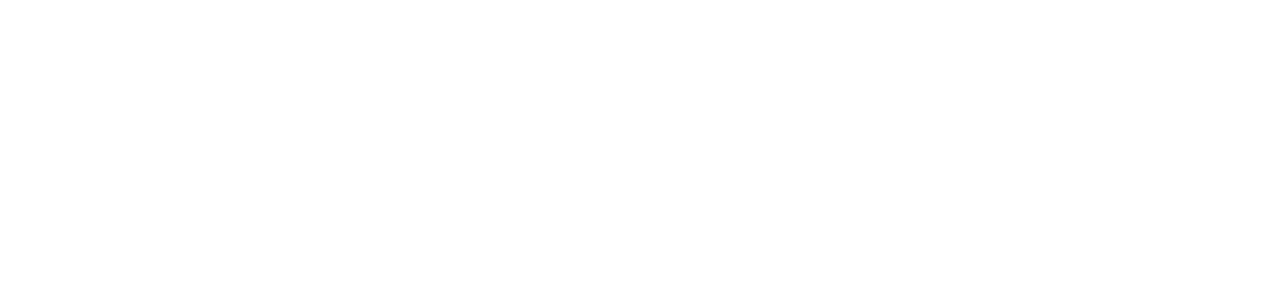
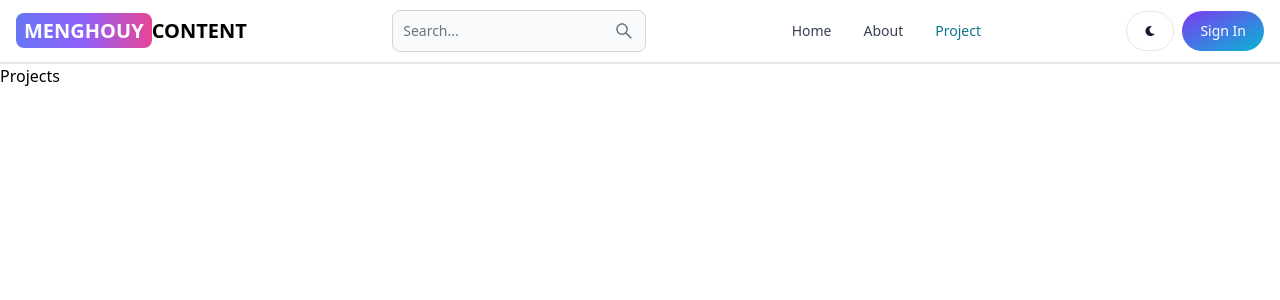
Before and after one commit to Menghouyrorn/CONTENTBLOG, a React (Vite) app in the folder frontend/: page /projects in a window 1280 px wide. Before the commit this address had no page. Shown: the top 300 px of the page. Built offline with nearby package versions, Linux system fonts and the light colour scheme.

Commit message:
create the navbar

```diff
--- a/frontend/package.json
+++ b/frontend/package.json
@@ -10,8 +10,10 @@
     "preview": "vite preview"
   },
   "dependencies": {
+    "flowbite-react": "^0.9.0",
     "react": "^18.2.0",
     "react-dom": "^18.2.0",
+    "react-icons": "^5.2.0",
     "react-router-dom": "^6.23.0"
   },
   "devDependencies": {
--- a/frontend/src/App.jsx
+++ b/frontend/src/App.jsx
@@ -4,7 +4,8 @@
 import Signup from './pages/Signup'
 import Signin from './pages/Signin'
 import Dashboard from './pages/Dashboard'
-import Products from './pages/Products'
+import Projects from './pages/Projects'
+import Navbar from './components/Navbar'
 
 
 function App() {
@@ -12,13 +13,14 @@
   return (
     <div>
       <BrowserRouter>
+      <Navbar/>
         <Routes>
           <Route path='/' element={<Home />} />
           <Route path='/about' element={<About />} />
           <Route path='/sign-up' element={<Signup />} />
           <Route path='/sign-in' element={<Signin />} />
           <Route path='/dashboard' element={<Dashboard />} />
-          <Route path='/products' element={<Products />} />
+          <Route path='/projects' element={<Projects />} />
         </Routes>
       </BrowserRouter>
     </div>
--- /dev/null
+++ b/frontend/src/components/Navbar.jsx
@@ -0,0 +1,48 @@
+import { Button, Navbar, TextInput } from 'flowbite-react'
+import { Link ,useLocation} from 'react-router-dom'
+import { AiOutlineSearch } from 'react-icons/ai';
+import { FaMoon } from 'react-icons/fa'
+
+const Header = () => {
+
+    const pathname =useLocation().pathname;
+
+    return (
+        <Navbar className='border-b-2'>
+            <Link to={'/'} className='self-center text-sm sm:text-xl font-semibold dark:text-white whitespace-nowrap'>
+                <span className='px-2 py-1 bg-gradient-to-r from-indigo-500 via-purple-500 rounded-lg text-white to-pink-500'>MENGHOUY</span>
+                CONTENT
+            </Link>
+            <form>
+                <TextInput type='text' placeholder='Search...' className='hidden lg:inline' rightIcon={AiOutlineSearch} />
+            </form>
+            <Button className='w-12 h-10 lg:hidden' color={'gray'} pill>
+                <AiOutlineSearch size={20} />
+            </Button>
+            <div className='flex gap-2 md:order-2'>
+                <Button className='w-12 h-10 hidden sm:inline' color='gray' pill>
+                    <FaMoon />
+                </Button>
+                <Link to={'/sign-in'}>
+                    <Button className='' gradientDuoTone={'purpleToBlue'} pill>
+                        Sign In
+                    </Button>
+                </Link>
+                <Navbar.Toggle/>
+            </div>
+            <Navbar.Collapse>
+                <Navbar.Link active={pathname === '/'} as={'div'}>
+                    <Link to={'/'}>Home</Link>
+                </Navbar.Link>
+                <Navbar.Link active={pathname === '/about'} as={'div'}>
+                    <Link to={'/about'}>About</Link>
+                </Navbar.Link>
+                <Navbar.Link active={pathname === '/projects'} as={'div'}>
+                    <Link to={'/projects'}>Project</Link>
+                </Navbar.Link>
+            </Navbar.Collapse>
+        </Navbar>
+    )
+}
+
+export default Header
--- a/frontend/src/pages/Products.jsx
+++ /dev/null
@@ -1,9 +0,0 @@
-
-
-const Products = () => {
-  return (
-    <div>Products</div>
-  )
-}
-
-export default Products
--- /dev/null
+++ b/frontend/src/pages/Projects.jsx
@@ -0,0 +1,9 @@
+
+
+const Projects = () => {
+  return (
+    <div>Projects</div>
+  )
+}
+
+export default Projects
--- a/frontend/tailwind.config.js
+++ b/frontend/tailwind.config.js
@@ -1,8 +1,10 @@
+import flowbite from "flowbite-react/tailwind";
+
 /** @type {import('tailwindcss').Config} */
 export default {
-  content: ["./index.html", "./src/**/*.{js,ts,jsx,tsx}"],
+  content: ["./index.html", "./src/**/*.{js,ts,jsx,tsx}", flowbite.content()],
   theme: {
     extend: {},
   },
-  plugins: [],
+  plugins: [flowbite.plugin()],
 };
```
Also changed, not shown: 1 other file (tests, documents, lock files or other folders).
